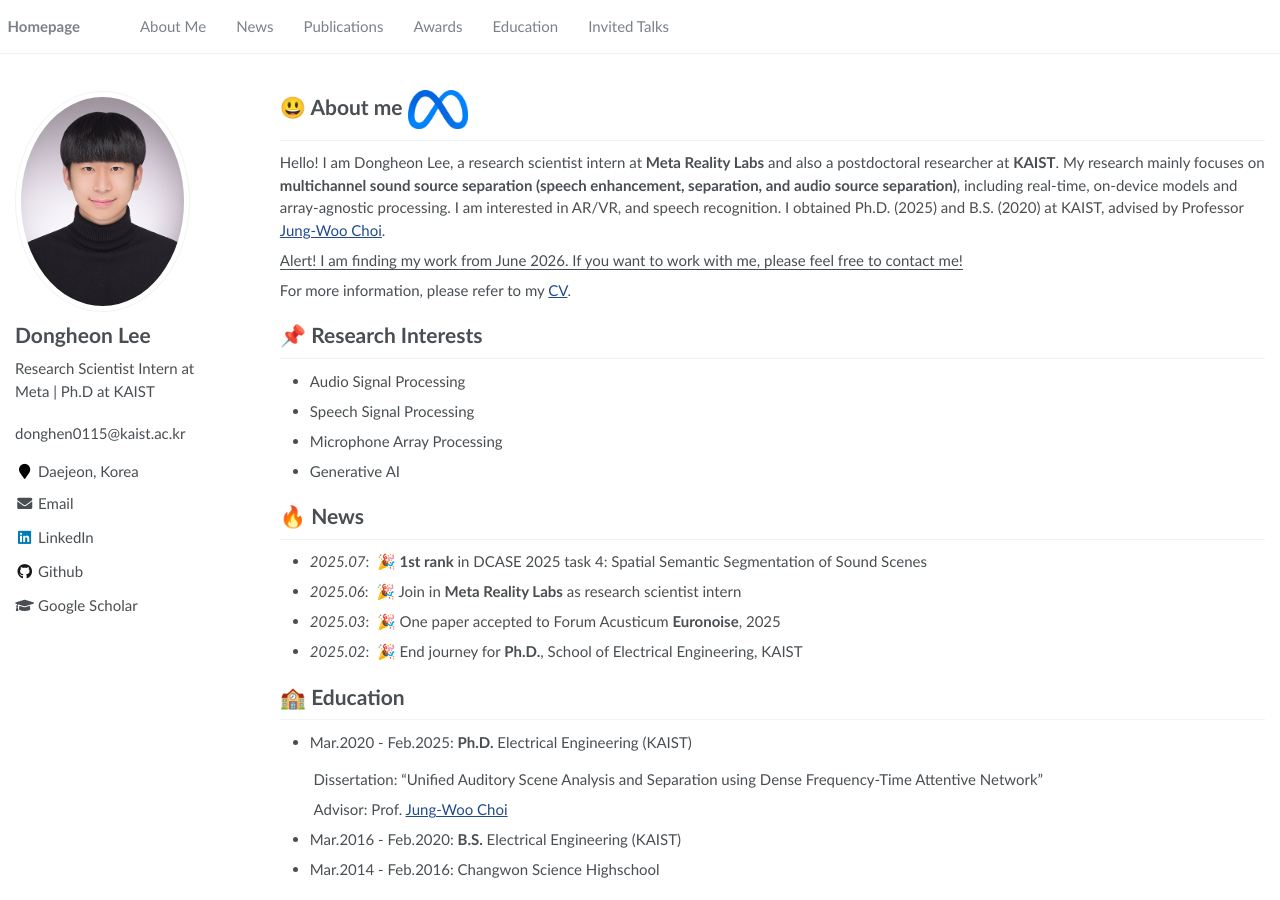
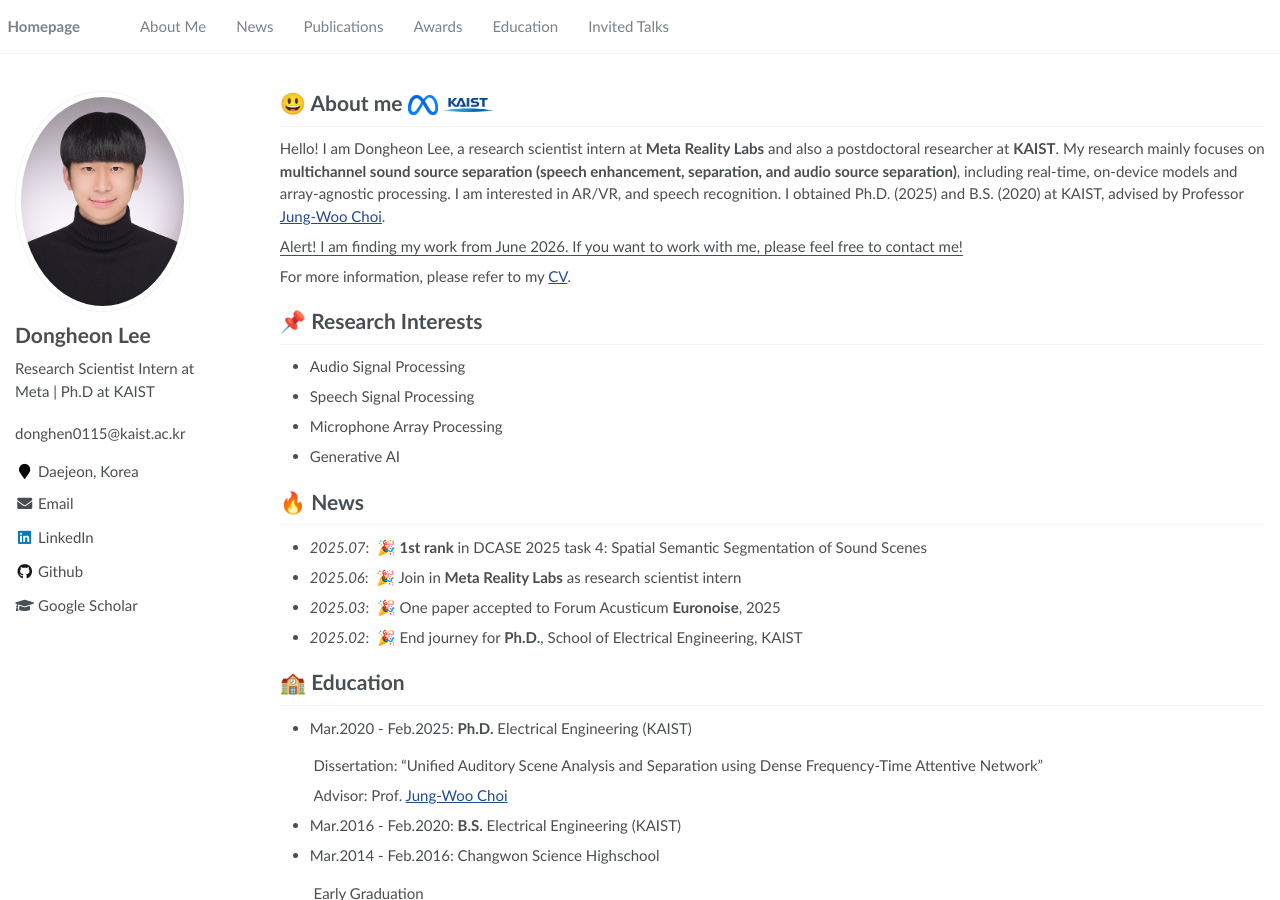
Before and after one commit to donghoney0416/donghoney0416.github.io, a Jekyll site: the page built from _pages/about.md, in a window 1280 px wide and 900 px high. Built offline with Jekyll 4.4.1, drawn with Linux system fonts in a browser that asks for light colours.

Commit message:
Update about.md

```diff
--- a/_pages/about.md
+++ b/_pages/about.md
@@ -17,7 +17,7 @@ redirect_from:
 
 <span class='anchor' id='about-me'></span>
 
-# 😃 About me <img src="images/meta_logo.png" alt="Meta" width="60"/>
+# 😃 About me <img src="images/meta_logo.png" alt="Meta" width="30"/> <img src="images/kaist_logo.png" alt="kaist" width="50"/>
 Hello! I am Dongheon Lee, a research scientist intern at <strong>Meta Reality Labs</strong> and also a postdoctoral researcher at <strong>KAIST</strong>. My research mainly focuses on <strong>multichannel sound source separation (speech enhancement, separation, and audio source separation)</strong>, including real-time, on-device models and array-agnostic processing. I am interested in AR/VR, and speech recognition. I obtained Ph.D. (2025) and B.S. (2020) at KAIST, advised by Professor [Jung-Woo Choi](https://www.sound.kaist.ac.kr/).
 
 <u>Alert! I am finding my work from June 2026. If you want to work with me, please feel free to contact me!</u>
```
